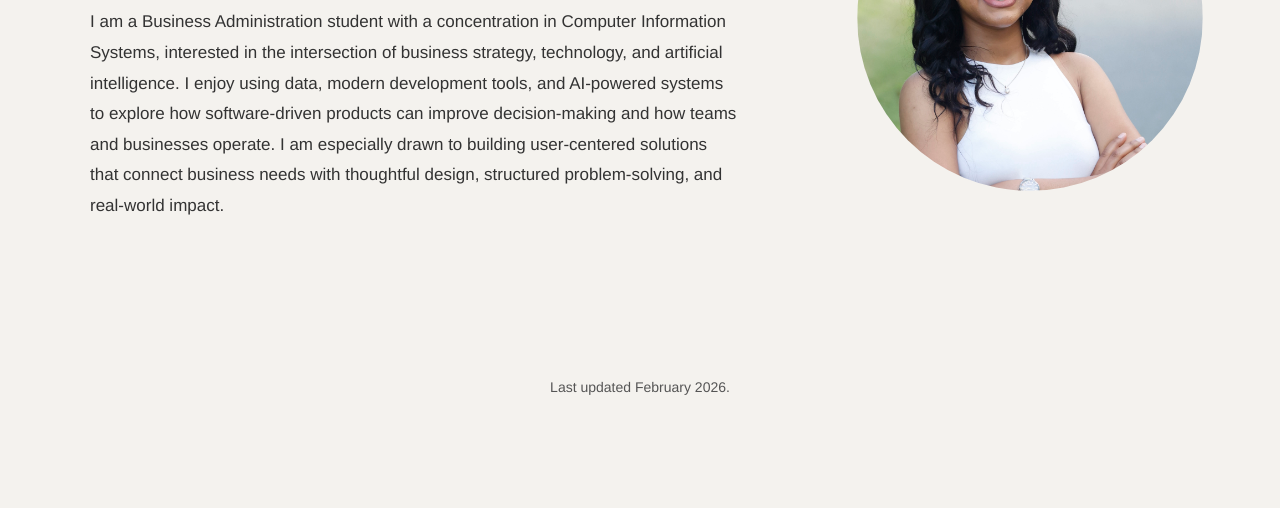
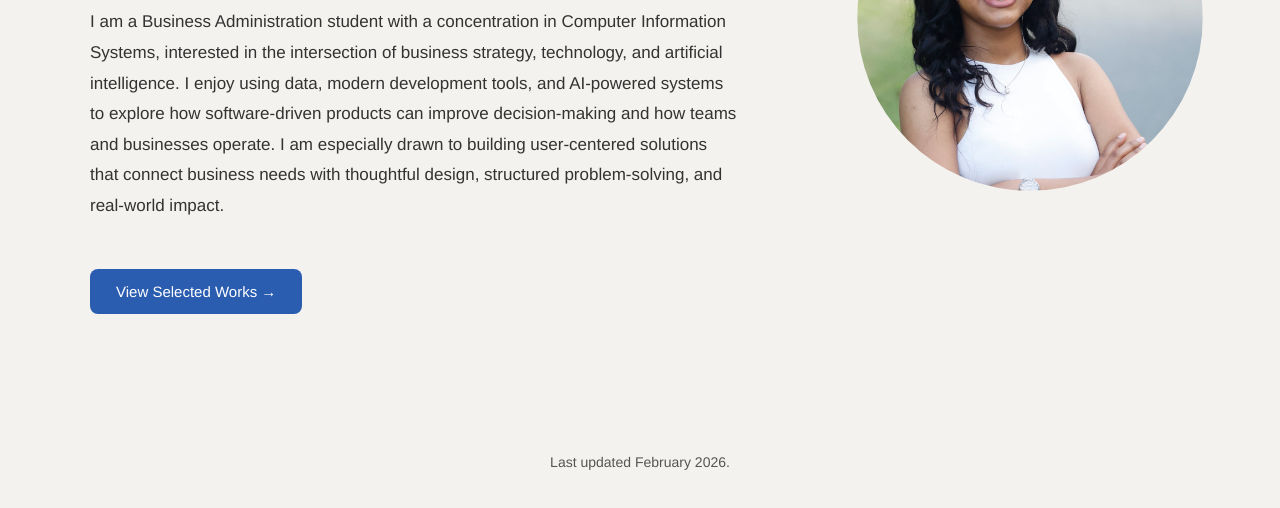
Before and after one commit to Afia1309/Afia1309.github.io, a plain HTML site: page index.html in a window 1280 px wide. Shown: the part 262-770 px from the top of the page. Drawn offline with Linux system fonts and the light colour scheme.

Commit message:
Update index.html

```diff
--- a/index.html
+++ b/index.html
@@ -57,6 +57,21 @@
       color: #333;
     }
 
+    .button {
+      display: inline-block;
+      margin-top: 30px;
+      padding: 14px 26px;
+      background-color: #2a5db0;
+      color: white;
+      text-decoration: none;
+      border-radius: 8px;
+      font-size: 15px;
+    }
+
+    .button:hover {
+      opacity: 0.85;
+    }
+
     .right {
       flex-shrink: 0;
     }
@@ -113,6 +128,11 @@
       <p class="bio">
         I am a Business Administration student with a concentration in Computer Information Systems, interested in the intersection of business strategy, technology, and artificial intelligence. I enjoy using data, modern development tools, and AI-powered systems to explore how software-driven products can improve decision-making and how teams and businesses operate. I am especially drawn to building user-centered solutions that connect business needs with thoughtful design, structured problem-solving, and real-world impact.
       </p>
+
+      <a href="work.html" class="button">
+        View Selected Works →
+      </a>
+
     </div>
 
     <div class="right">
```
